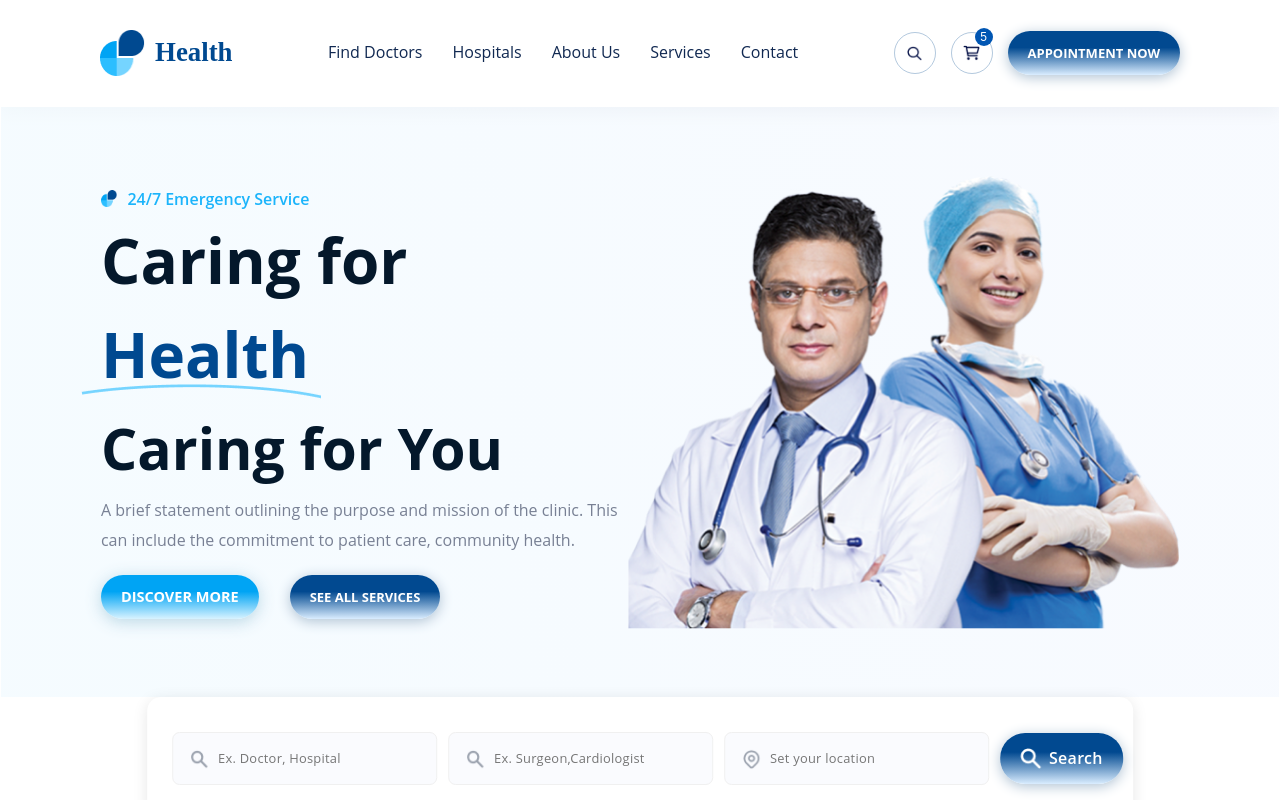
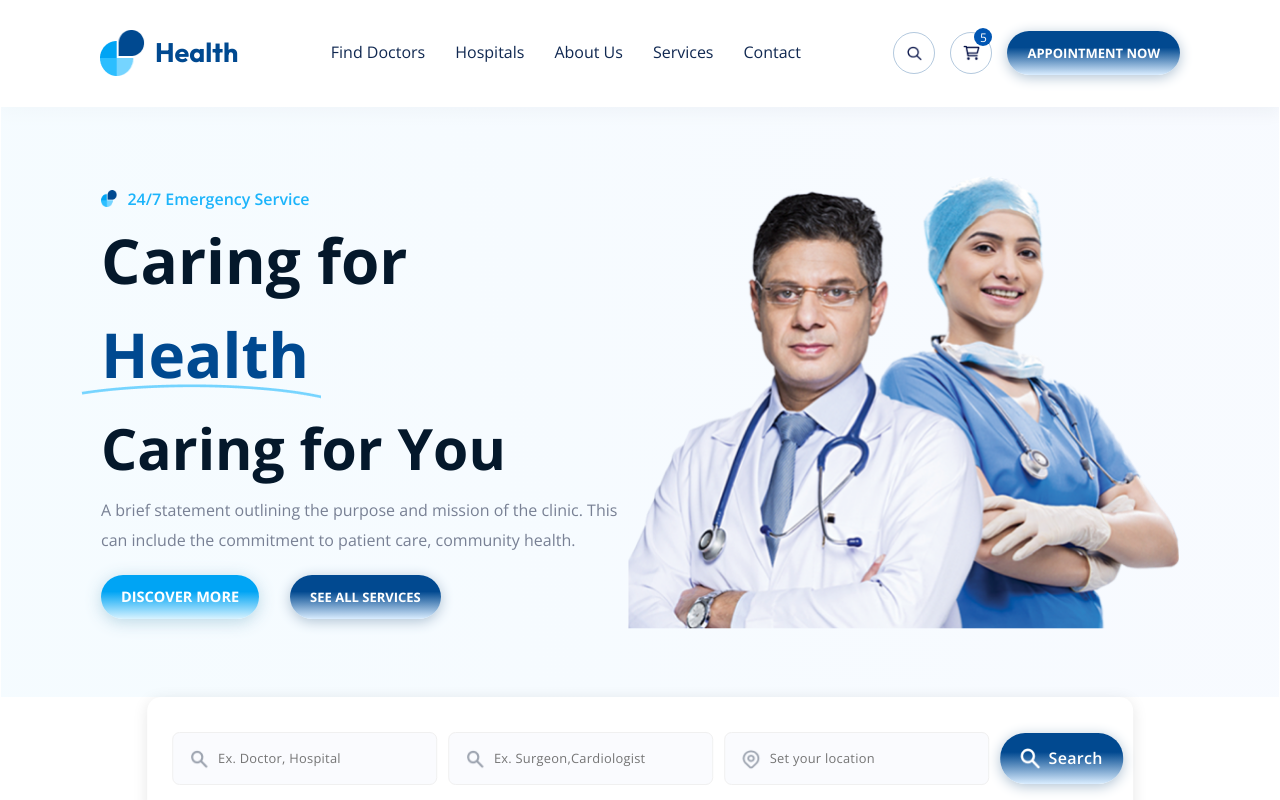
Before and after one commit to Tanushri-Das/Health-Care, a Next.js app: page / in a window 1280 px wide. Shown: the top 800 px of the page. Built offline with nearby package versions, Linux system fonts and the light colour scheme.

Commit message:
add font import

```diff
--- a/src/app/globals.css
+++ b/src/app/globals.css
@@ -1,7 +1,17 @@
-/* Global CSS */
+/* Import Google Fonts */
+@import url("https://fonts.googleapis.com/css2?family=Open+Sans:wght@400;600;700&family=DM+Sans:wght@400;500;700&family=Roboto:wght@400;500;700&display=swap");
+
+/* Import Outfit font */
+@import url("https://fonts.googleapis.com/css2?family=Outfit:wght@400;500;700&display=swap");
+
 :root {
   --background: #ffffff;
   --foreground: #171717;
+  --font-primary: "Open Sans", sans-serif;
+  --font-secondary: "DM Sans", sans-serif;
+  --font-tertiary: "General Sans", sans-serif;
+  --font-quaternary: "Outfit", sans-serif;
+  --font-quinary: "Roboto", sans-serif;
 }
 textarea {
   resize: none;
@@ -23,7 +33,8 @@ body {
 body {
   color: var(--foreground);
   background: var(--background);
-  font-family: Arial, Helvetica, sans-serif;
+  font-family: var(--font-primary), var(--font-secondary), var(--font-tertiary),
+    var(--font-quaternary), var(--font-quinary), Arial, Helvetica, sans-serif;
   -webkit-font-smoothing: antialiased;
   -moz-osx-font-smoothing: grayscale;
 }
--- a/src/app/layout.js
+++ b/src/app/layout.js
@@ -1,16 +1,27 @@
-import { Geist, Geist_Mono } from "next/font/google";
+import { Open_Sans, DM_Sans, Outfit, Roboto } from "next/font/google";
 import "./globals.css";
 import Header from "@/components/shared/Header/Header";
 import Footer from "@/components/shared/Footer/Footer";
 
-const geistSans = Geist({
-  variable: "--font-geist-sans",
+// Load fonts using next/font
+const openSans = Open_Sans({
   subsets: ["latin"],
+  weight: ["400", "600", "700"],
 });
 
-const geistMono = Geist_Mono({
-  variable: "--font-geist-mono",
+const dmSans = DM_Sans({
   subsets: ["latin"],
+  weight: ["400", "500", "700"],
+});
+
+const outfit = Outfit({
+  subsets: ["latin"],
+  weight: ["400", "600", "700"],
+});
+
+const roboto = Roboto({
+  subsets: ["latin"],
+  weight: ["400", "500", "700"],
 });
 
 export const metadata = {
@@ -21,7 +32,9 @@ export const metadata = {
 export default function RootLayout({ children }) {
   return (
     <html lang="en">
-      <body className={`${geistSans.variable} ${geistMono.variable}`}>
+      <body
+        className={`${openSans.variable} ${dmSans.variable} ${outfit.variable} ${roboto.variable}`}
+      >
         <div className="app-container">
           <Header />
           {children}
--- a/src/components/shared/Header/Header.css
+++ b/src/components/shared/Header/Header.css
@@ -96,7 +96,7 @@
   text-transform: uppercase;
   border-radius: 24.83px;
   padding: 15px 20px;
-  font-family: Open Sans;
+  font-family: Open Sans !important;
   font-size: 13px;
   font-weight: 700;
   line-height: 14px;
```
Also changed, not shown: src/app/page.module.css (+4 -6 lines).
